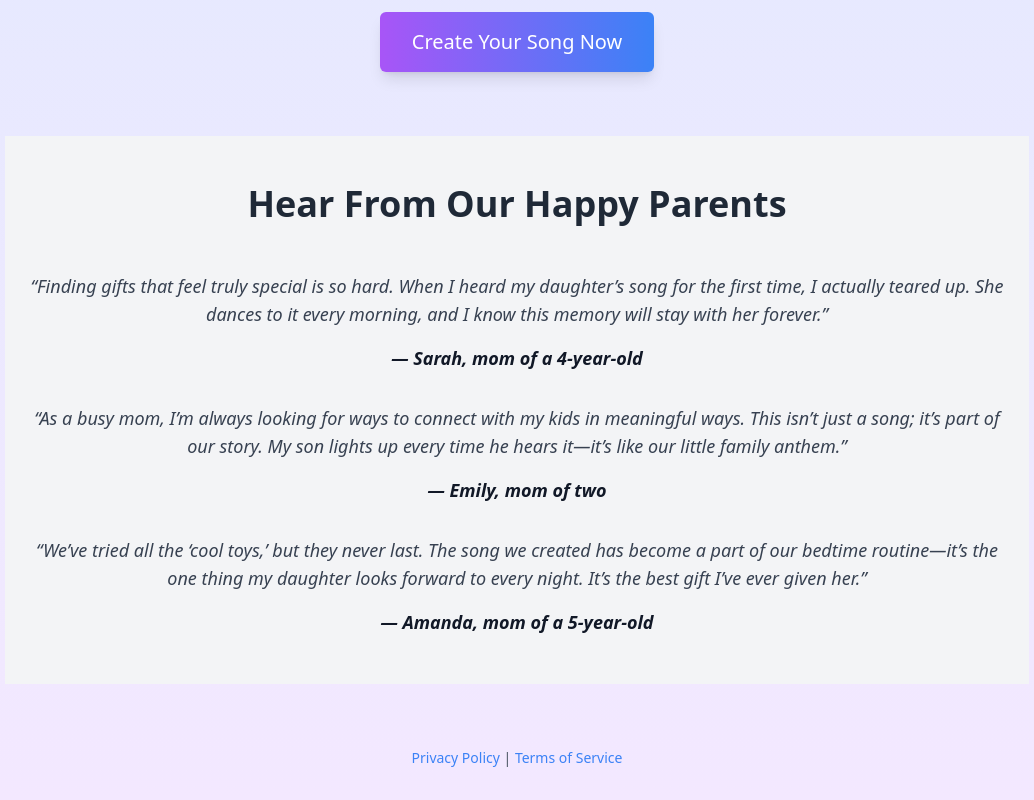
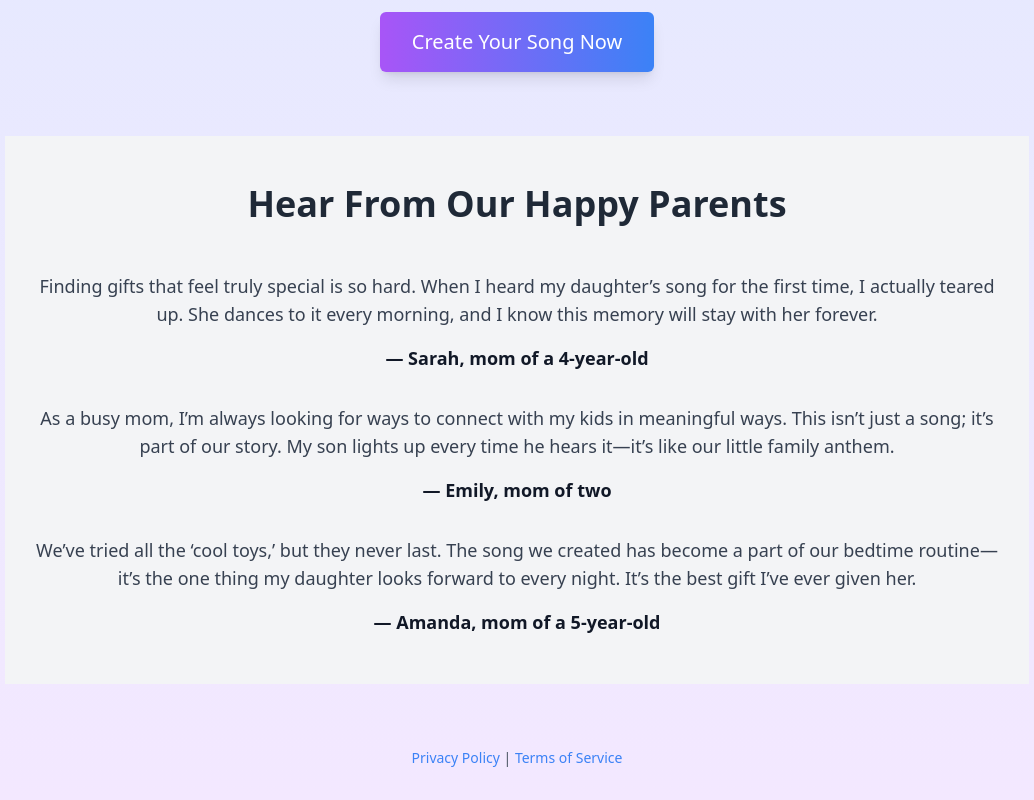
Before and after one commit to rrh1441/kiddoclassics, a Next.js app: page / in a window 1280 px wide. Shown: the part 818-1618 px from the top of the page, without its empty margins (123-1157 px from the left). Built offline with nearby package versions, Linux system fonts and the light colour scheme.

Commit message:
updated landing page v13

```diff
--- a/src/app/page.tsx
+++ b/src/app/page.tsx
@@ -148,29 +148,29 @@ export default function LandingPage() {
             Hear From Our Happy Parents
           </h2>
           <div className="space-y-8">
-            <blockquote className="text-gray-700 italic text-lg">
-              “Finding gifts that feel truly special is so hard. When I heard my
+            <blockquote className="text-gray-700 text-lg">
+              Finding gifts that feel truly special is so hard. When I heard my
               daughter’s song for the first time, I actually teared up. She dances to
-              it every morning, and I know this memory will stay with her forever.”
+              it every morning, and I know this memory will stay with her forever.
               <br />
               <span className="block mt-4 font-bold text-gray-900">
                 — Sarah, mom of a 4-year-old
               </span>
             </blockquote>
-            <blockquote className="text-gray-700 italic text-lg">
-              “As a busy mom, I’m always looking for ways to connect with my kids in
+            <blockquote className="text-gray-700 text-lg">
+              As a busy mom, I’m always looking for ways to connect with my kids in
               meaningful ways. This isn’t just a song; it’s part of our story. My son
-              lights up every time he hears it—it’s like our little family anthem.”
+              lights up every time he hears it—it’s like our little family anthem.
               <br />
               <span className="block mt-4 font-bold text-gray-900">
                 — Emily, mom of two
               </span>
             </blockquote>
-            <blockquote className="text-gray-700 italic text-lg">
-              “We’ve tried all the ‘cool toys,’ but they never last. The song we
+            <blockquote className="text-gray-700 text-lg">
+              We’ve tried all the ‘cool toys,’ but they never last. The song we
               created has become a part of our bedtime routine—it’s the one thing my
               daughter looks forward to every night. It’s the best gift I’ve ever
-              given her.”
+              given her.
               <br />
               <span className="block mt-4 font-bold text-gray-900">
                 — Amanda, mom of a 5-year-old
```
